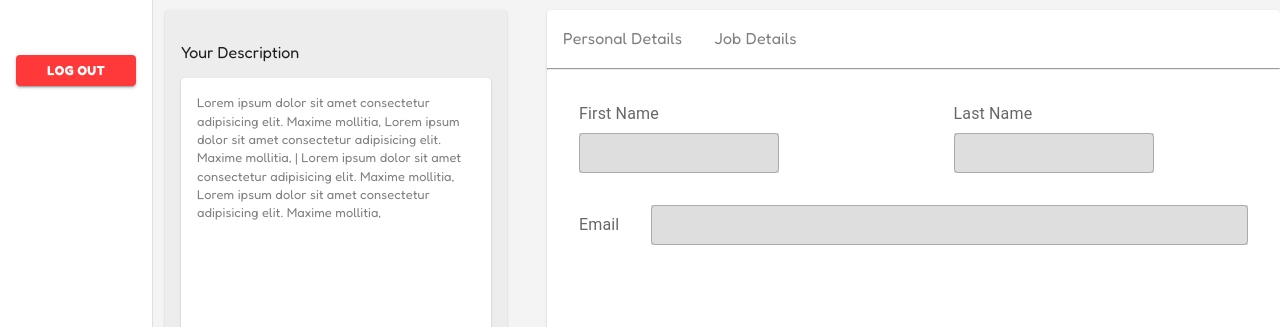
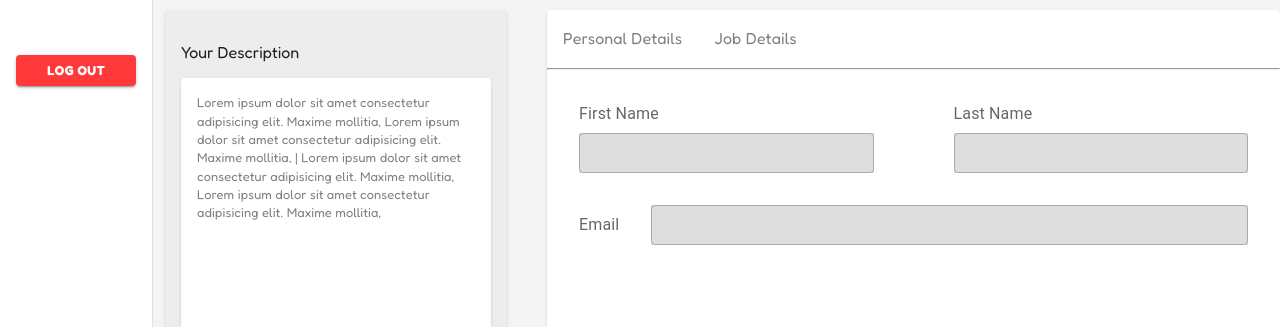
Before and after one commit to Naominm/ticket-management-system-frontend, a React (Vite) app: page /settings in a window 1280 px wide. Shown: the part 385-712 px from the top of the page. Built offline with nearby package versions, Linux system fonts and the light colour scheme; some icons are missing.

Commit message:
style: center the form elements for consistency

```diff
--- a/src/pages/settings.tsx
+++ b/src/pages/settings.tsx
@@ -124,6 +124,7 @@ export default function SettingsPage() {
                   sx={{
                     display: "flex",
                     flexDirection: "column",
+                    justifyContent: "center",
                     gap: 4,
                     padding: 4,
                   }}
@@ -147,7 +148,7 @@ export default function SettingsPage() {
                       <FormLabel>First Name</FormLabel>
                       <TextField
                         size="small"
-                        sx={{ maxWidth: "200px", bgcolor: "#DEDEDE" }}
+                        sx={{ maxWidth: "100%", bgcolor: "#DEDEDE" }}
                       />
                     </FormControl>
                     <FormControl sx={{ display: "flex", gap: 1, width: "50%" }}>
@@ -155,7 +156,7 @@ export default function SettingsPage() {
                       <TextField
                         size="small"
                         sx={{
-                          maxWidth: "200px",
+                          maxWidth: "100%",
                           bgcolor: "#DEDEDE",
                           border: "none",
                         }}
```
